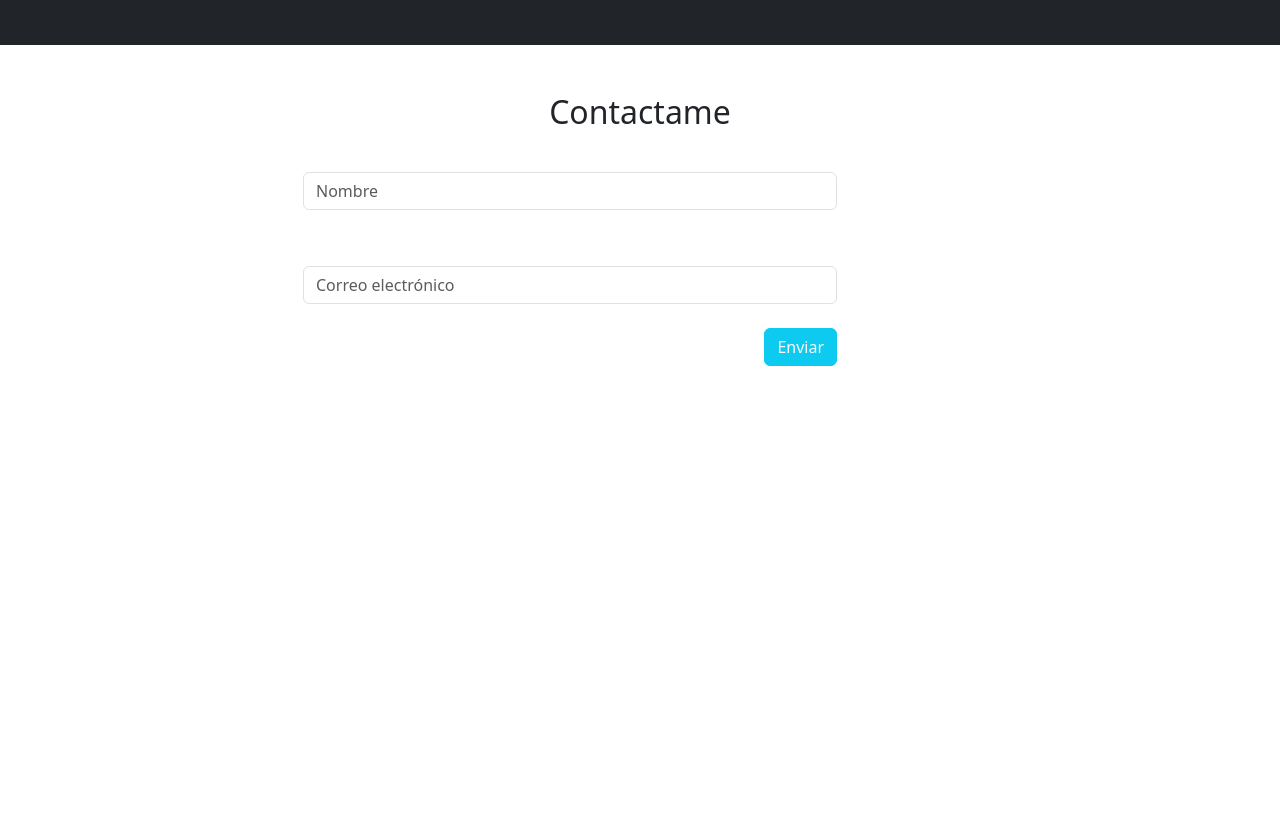
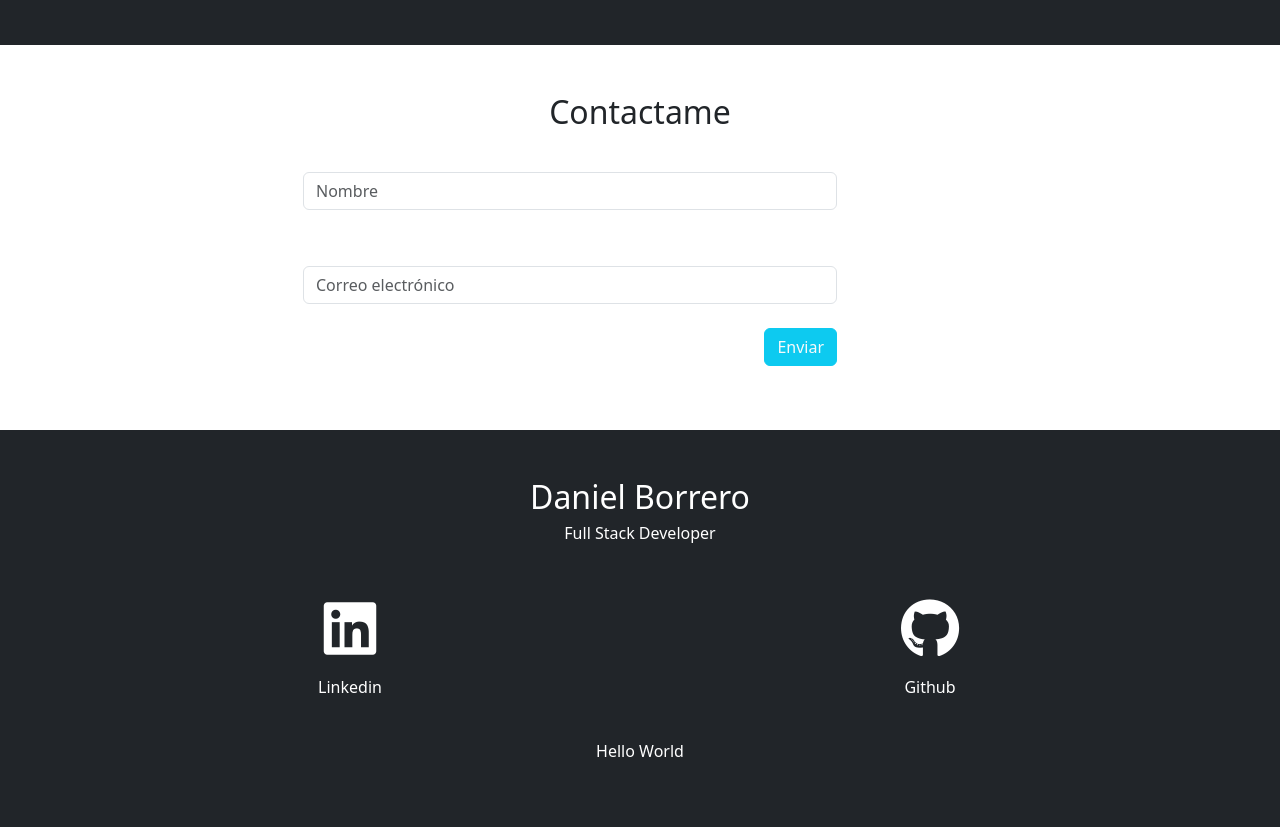
Before and after one commit to rockaranza/DaniBorrero.github.io, a plain HTML site: page index.html in a window 1280 px wide. Shown: the part 1386-2213 px from the top of the page. Before the commit the page ends 1816 px from the top, so only its background shows below. Drawn offline with nearby package versions, Linux system fonts and the light colour scheme.

Commit message:
add footer

```diff
--- a/asssets/css/style.css
+++ b/asssets/css/style.css
@@ -20,8 +20,8 @@
     font-size: 60px;
 }
 
+
 .skill-icon:hover {
-    color: rgb(60, 15, 15);
     scale: 1.3;
 }
 
--- a/index.html
+++ b/index.html
@@ -153,9 +153,25 @@
                 </form>
             </div>
         </div>
+    </section>
 
+    <footer class="bg-dark text-white text-center container-fluid p-5">
+        <h2>Daniel Borrero</h2>
+        <h6>Full Stack Developer</h6>
+        <br>
+        <div class="row p-4">
+            <div class="col-xs-12 col-md-6">
+                <a class="text-white" target="_blank" href="https://www.linkedin.com/in/daniborrero/"><i class="fa-brands fa-linkedin skill-icon"></i></a>
+                <p class="m-3">Linkedin</p>
+            </div>
+            <div class="col-xs-12 col-md-6">
+                <a class="text-white" target="_blank" href="https://github.com/DaniBorrero"><i class="fa-brands fa-github skill-icon"></i></a>
+                <p class="m-3">Github</p>
+            </div>
+        </div>
+        <p>Hello World</p>
+    </footer>
 
-    </section>
 
     <!-- Modal -->
 
```
